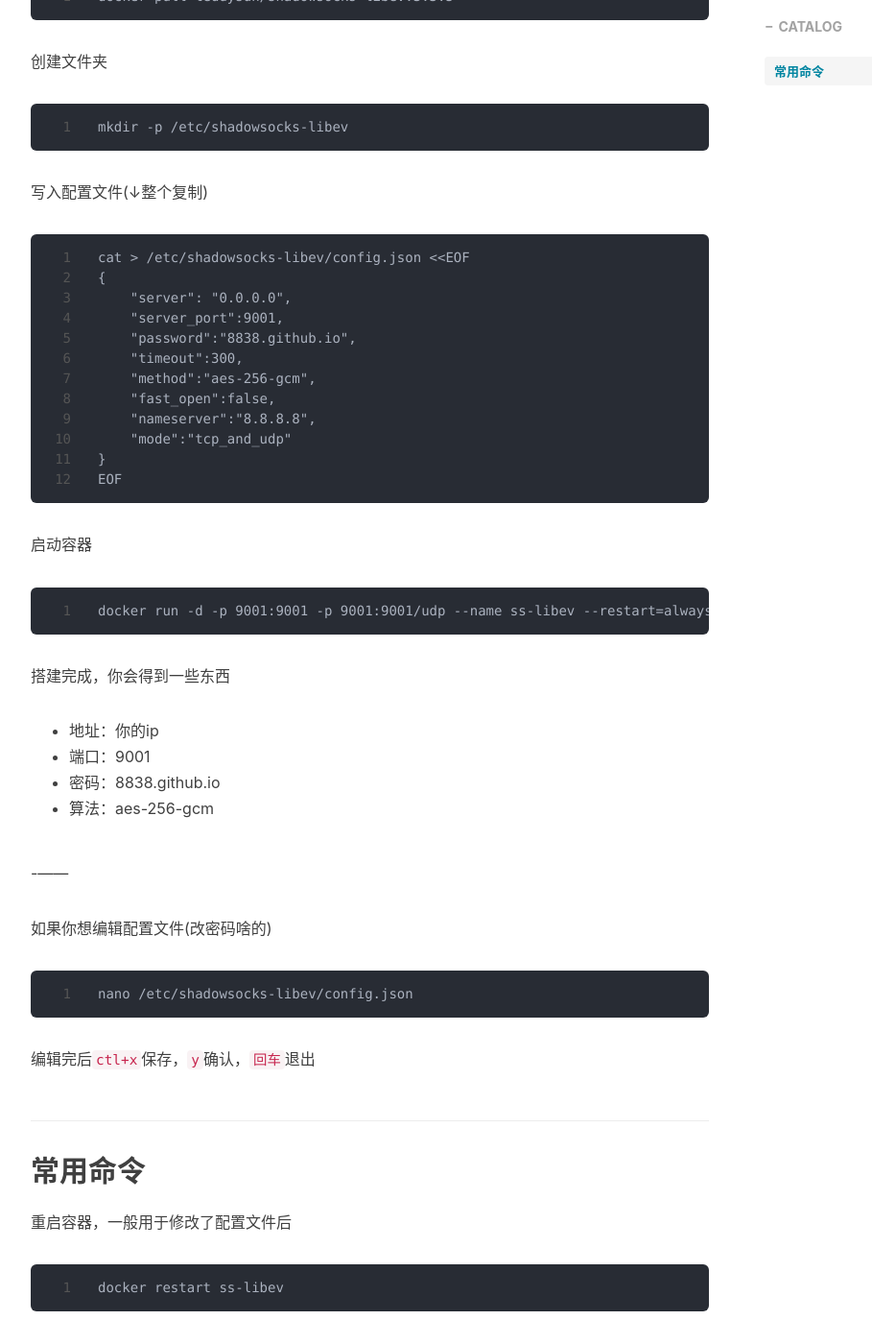
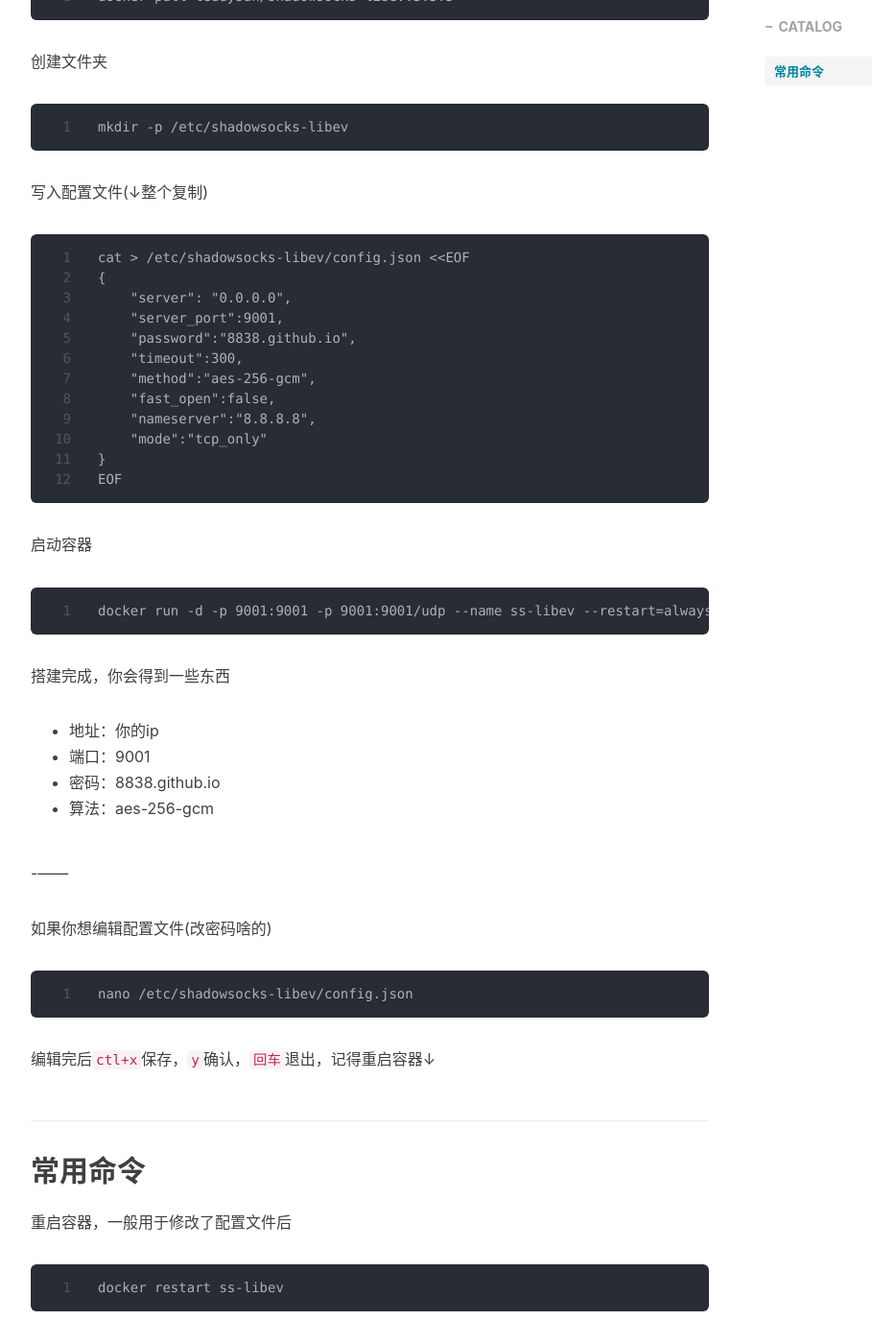
Before and after one commit to 8838/8838.github.io, a Jekyll site: the page built from _posts/2024-07-13-shadowsocks-libev.md, in a window 1280 px wide and 1400 px high, scrolled down 1118 px. Shown: the whole window at 96% size, without its empty margins (233-1142 px from the left). Built offline with Jekyll 4.4.1, drawn with Linux system fonts in a browser that asks for light colours; nearby versions of some CDN libraries; comment, search, counter and statistics services are not loaded; some of the changed text lies outside the part shown.

Commit message:
Update 2024-07-13-shadowsocks-libev.md

````diff
--- a/_posts/2024-07-13-shadowsocks-libev.md
+++ b/_posts/2024-07-13-shadowsocks-libev.md
@@ -54,7 +54,7 @@ cat > /etc/shadowsocks-libev/config.json <<EOF
     "method":"aes-256-gcm",
     "fast_open":false,
     "nameserver":"8.8.8.8",
-    "mode":"tcp_and_udp"
+    "mode":"tcp_only"
 }
 EOF
 ```
@@ -80,7 +80,7 @@ docker run -d -p 9001:9001 -p 9001:9001/udp --name ss-libev --restart=always -v
 nano /etc/shadowsocks-libev/config.json
 ```
 
-编辑完后`ctl+x`保存，`y`确认，`回车`退出
+编辑完后`ctl+x`保存，`y`确认，`回车`退出，记得重启容器↓
 
 ## 常用命令
 
@@ -88,6 +88,12 @@ nano /etc/shadowsocks-libev/config.json
 
 ```
 docker restart ss-libev
+```
+
+启动容器
+
+```
+docker start ss-libev
 ```
 
 停止容器
````
